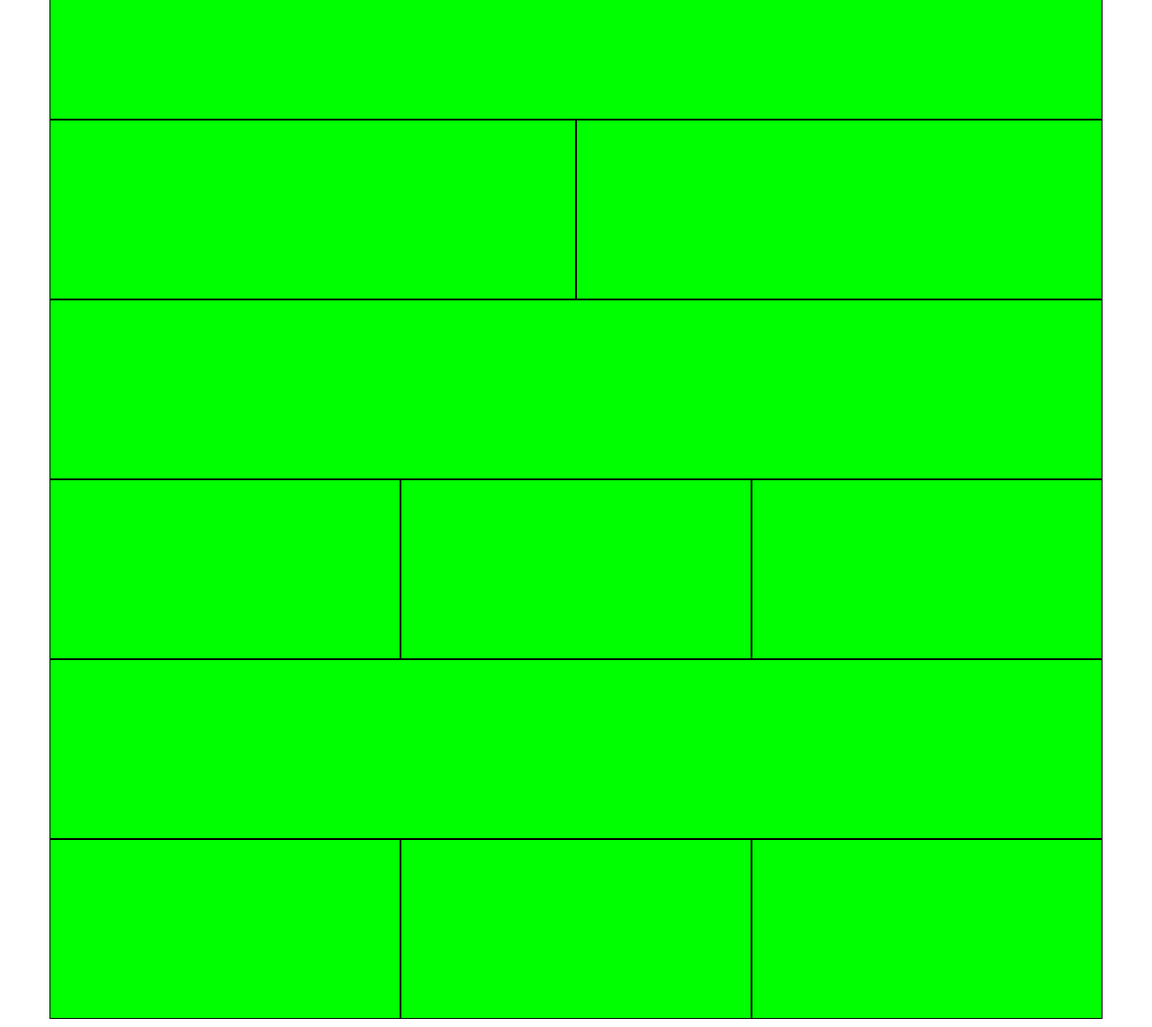
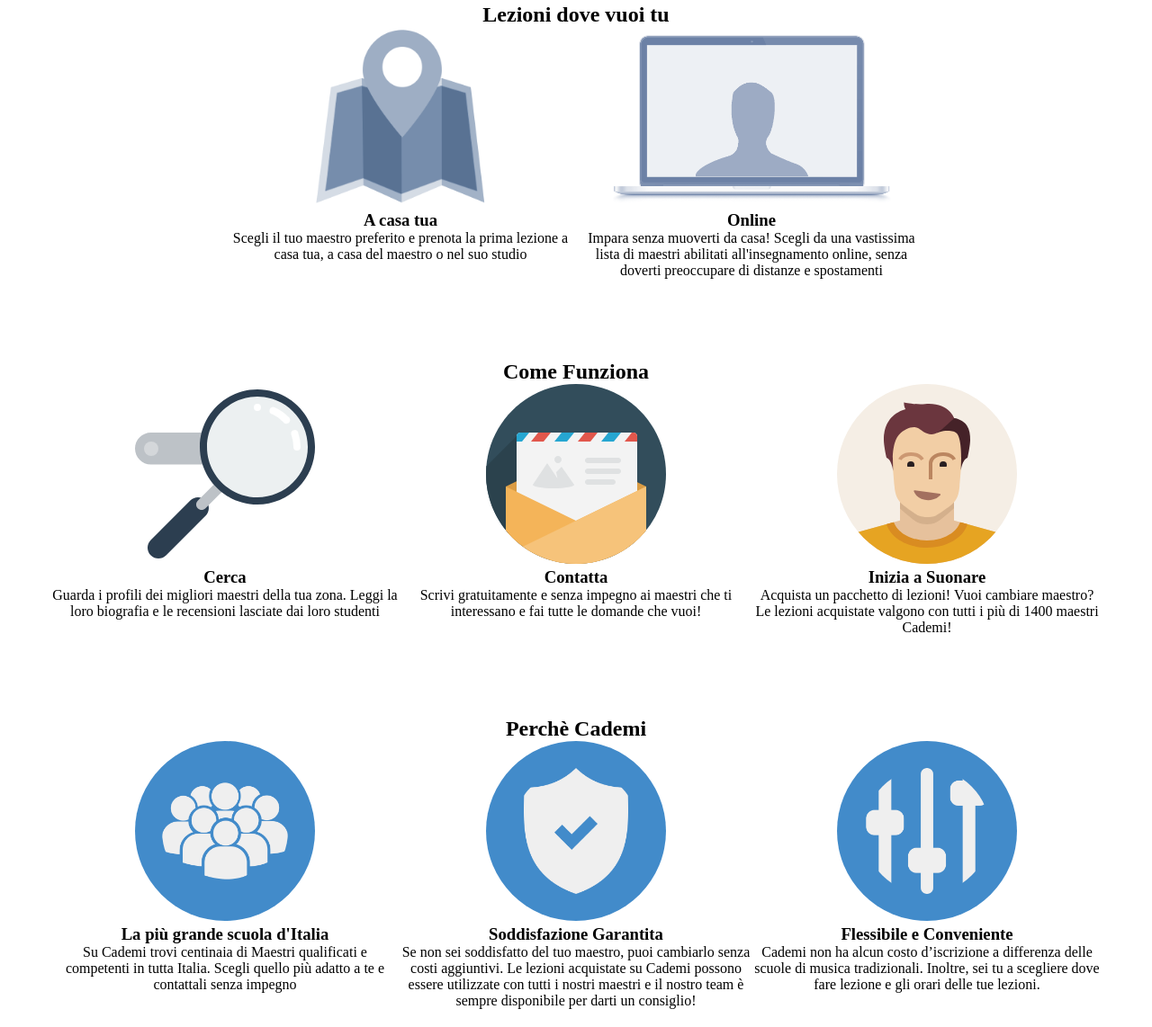
Before and after one commit to Antonio-Donadoni/html-css-resp-wannabe-12bool, a plain HTML site: page index.html in a window 1280 px wide. Shown: the part 67-1209 px from the top of the page at 90% size. Drawn offline with Linux system fonts and the light colour scheme.

Commit message:
ADD RESP WANNABE CONTENT + CANCEL DEBUG ATTRIBUTES

```diff
--- a/css/main.css
+++ b/css/main.css
@@ -4,14 +4,19 @@
   padding: 0;
 }
 
-.container {
-  height: 200px;
 
+section {
+  margin-top: 50px;
+  text-align: center;
+  padding: 20px 10px;
 }
 
-[class*="col-"] {
-  height: 100%;
-  background-color: lime;
-  border: solid black 1px;
+img {
+  height: 200px;
+}
 
+#why img {
+  background-color: #428bca;
+  border-radius: 50%;
+  padding: 30px
 }
--- a/index.html
+++ b/index.html
@@ -3,61 +3,78 @@
   <head>
     <meta charset="utf-8">
     <title> Responsive Wannabe 12 bool</title>
+    <meta name="viewport" content="width=device-width, initial-scale=1.0">
     <link rel="stylesheet" href="css/main.css">
     <link rel="stylesheet" href="css/lib/12bool.css">
-
-
   </head>
   <body>
     <section>
       <div class="container">
         <div class="col-lg-12 col-md-12 col-xs-12">
-          <h1></h1>
+          <h1>Lezioni dove vuoi tu</h1>
         </div>
       </div>
       <div class="container">
-        <div class="col-lg-6 col-md-6 col-xs-12">
-
+        <div class="col-lg-4 col-lg-offset-2 col-md-6 col-xs-12">
+          <img src="img/icon/maps.png" alt="">
+          <h3>A casa tua</h3>
+          Scegli il tuo maestro preferito e prenota la prima lezione a casa tua, a casa del maestro o nel suo studio
         </div>
-        <div class="col-lg-6 col-md-6 col-xs-12">
-
+        <div class="col-lg-4 col-md-6 col-xs-12">
+          <img src="img/icon/screen.png" alt="">
+          <h3>Online</h3>
+          Impara senza muoverti da casa! Scegli da una vastissima lista di maestri abilitati all'insegnamento online, senza doverti preoccupare di distanze e spostamenti
         </div>
       </div>
     </section>
 
-    <section>
+    <section >
       <div class="container">
         <div class="col-lg-12 col-md-12 col-xs-12">
-          <h1></h1>
+          <h1>Come Funziona</h1>
         </div>
       <div class="container">
         <div class="col-lg-4 col-md-6 col-xs-12">
-
+          <img src="img/search.svg" alt="">
+          <h3>Cerca</h3>
+          Guarda i profili dei migliori maestri della tua zona. Leggi la loro biografia e le recensioni lasciate dai loro studenti
         </div>
         <div class="col-lg-4 col-md-6 col-xs-12">
-
+          <img src="img/letter.svg" alt="">
+          <h3>Contatta</h3>
+          Scrivi gratuitamente e senza impegno ai maestri che ti interessano e fai tutte le domande che vuoi!
         </div>
+        <div class="clear-md"></div>
         <div class="col-lg-4 col-md-6 col-md-offset-3 col-xs-12">
-
+          <img src="img/male.svg" alt="">
+          <h3>Inizia a Suonare</h3>
+          Acquista un pacchetto di lezioni! Vuoi cambiare maestro? Le lezioni acquistate valgono con tutti i più di 1400 maestri Cademi!
         </div>
       </div>
     </section>
 
 
-    <section>
+    <section id="why">
       <div class="container">
         <div class="col-lg-12 col-md-12 col-xs-12">
-          <h1></h1>
+          <h1>Perchè Cademi</h1>
         </div>
       <div class="container">
         <div class="col-lg-4 col-md-6 col-xs-12">
-
+          <img src="img/icon/profile.png" alt="">
+          <h3>La più grande scuola d'Italia</h3>
+          Su Cademi trovi centinaia di Maestri qualificati e competenti in tutta Italia. Scegli quello più adatto a te e contattali senza impegno
         </div>
         <div class="col-lg-4 col-md-6 col-xs-12">
-
+          <img src="img/icon/secure.png" alt="">
+          <h3>Soddisfazione Garantita</h3>
+          Se non sei soddisfatto del tuo maestro, puoi cambiarlo senza costi aggiuntivi. Le lezioni acquistate su Cademi possono essere utilizzate con tutti i nostri maestri e il nostro team è sempre disponibile per darti un consiglio!
         </div>
+        <div class="clear-md"></div>
         <div class="col-lg-4 col-md-6 col-md-offset-3 col-xs-12">
-
+          <img src="img/icon/flex.png" alt="">
+          <h3>Flessibile e Conveniente</h3>
+          Cademi non ha alcun costo d’iscrizione a differenza delle scuole di musica tradizionali. Inoltre, sei tu a scegliere dove fare lezione e gli orari delle tue lezioni.
         </div>
       </div>
     </section>
```
Also changed, not shown: img/icon/flex.png (added), img/icon/maps.png (added), img/icon/profile.png (added), img/icon/screen.png (added), img/icon/secure.png (added), img/letter.svg (added), img/male.svg (added), img/search.svg (added).
